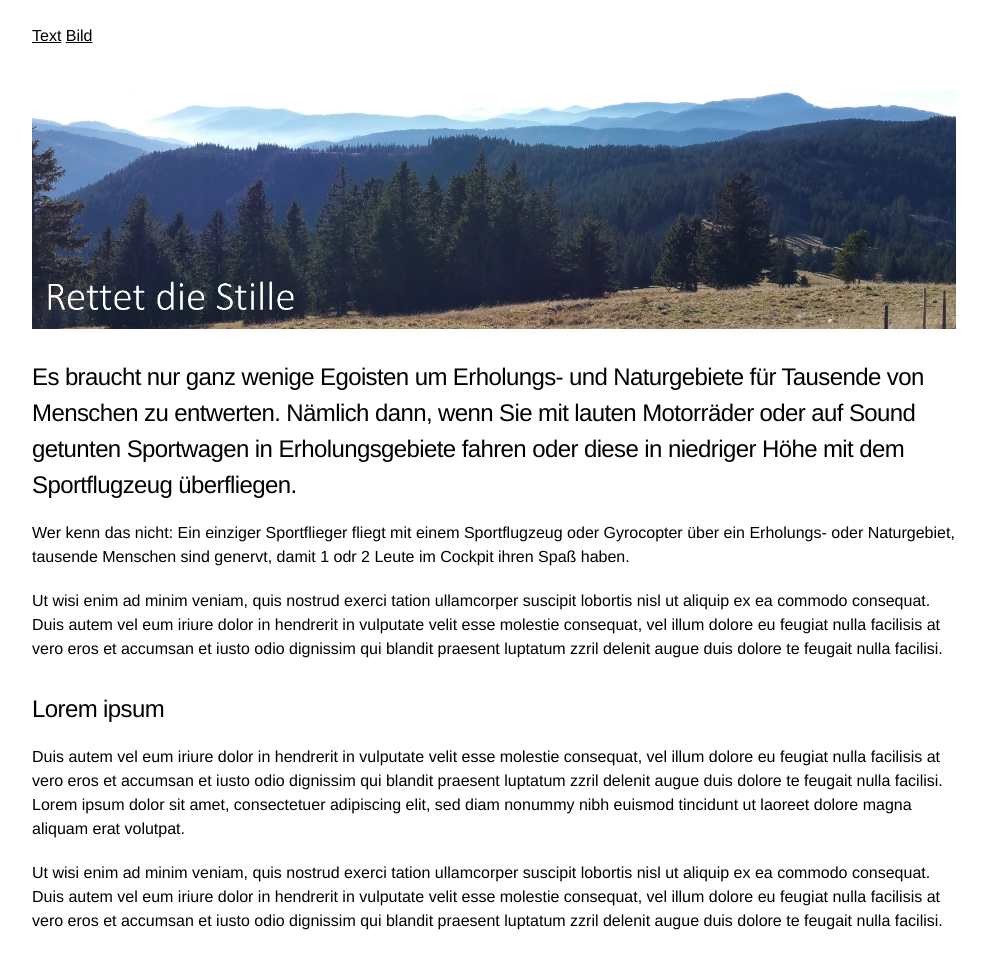
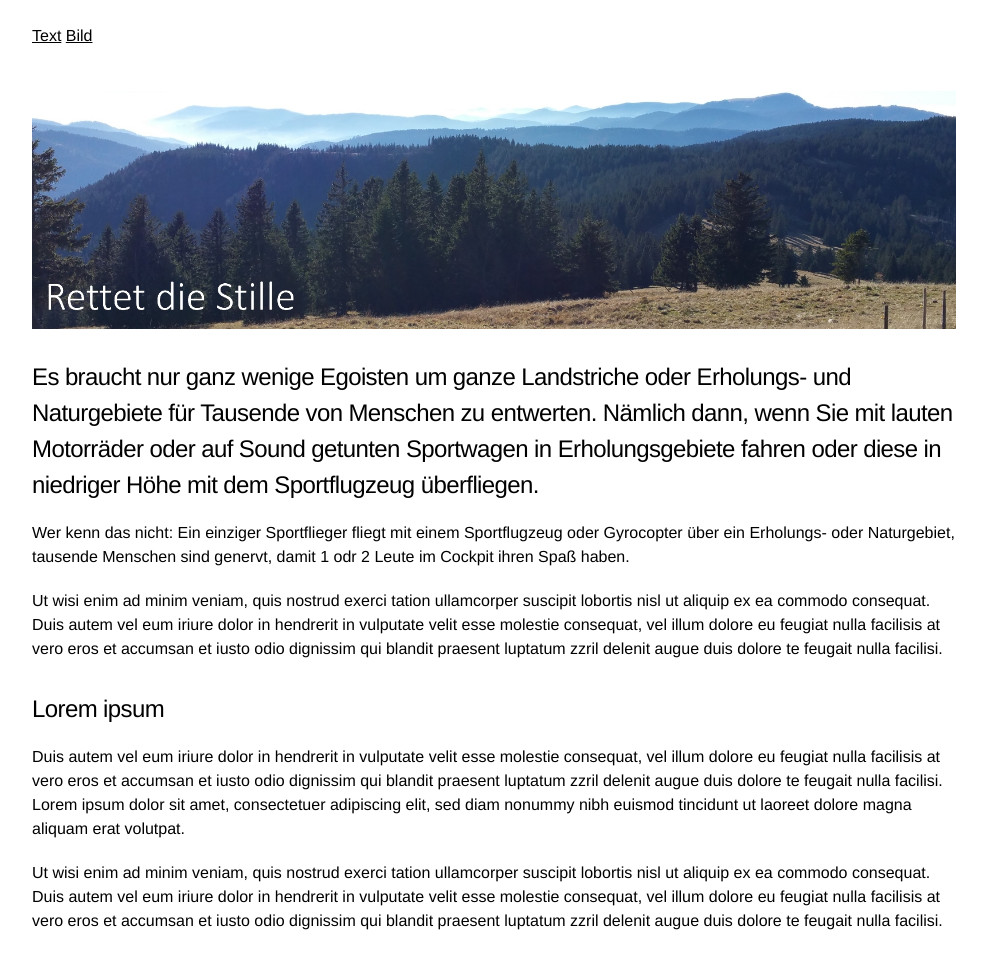
Before and after one commit to rettet-die-stille/rettet-die-stille.github.io, a Jekyll site: the page built from index.md, in a window 1280 px wide. Shown: the whole page, without its empty margins (146-1133 px from the left). Built offline with Jekyll 4.4.1, drawn with Linux system fonts in a browser that asks for light colours.

Commit message:
Update index.md

```diff
--- a/index.md
+++ b/index.md
@@ -3,7 +3,7 @@ layout: default
 ---
 ![Intro](assets/images/schwarzwald3.jpg)
 
-## Es braucht nur ganz wenige Egoisten um Erholungs- und Naturgebiete für Tausende von Menschen zu entwerten. Nämlich dann, wenn Sie mit lauten Motorräder oder auf Sound getunten Sportwagen in Erholungsgebiete fahren oder diese in niedriger Höhe mit dem Sportflugzeug überfliegen.
+## Es braucht nur ganz wenige Egoisten um ganze Landstriche oder Erholungs- und Naturgebiete für Tausende von Menschen zu entwerten. Nämlich dann, wenn Sie mit lauten Motorräder oder auf Sound getunten Sportwagen in Erholungsgebiete fahren oder diese in niedriger Höhe mit dem Sportflugzeug überfliegen.
 
 Wer kenn das nicht: Ein einziger Sportflieger fliegt mit einem Sportflugzeug oder Gyrocopter über ein Erholungs- oder Naturgebiet, tausende Menschen sind genervt, damit 1 odr 2 Leute im Cockpit ihren Spaß haben.
 
```
